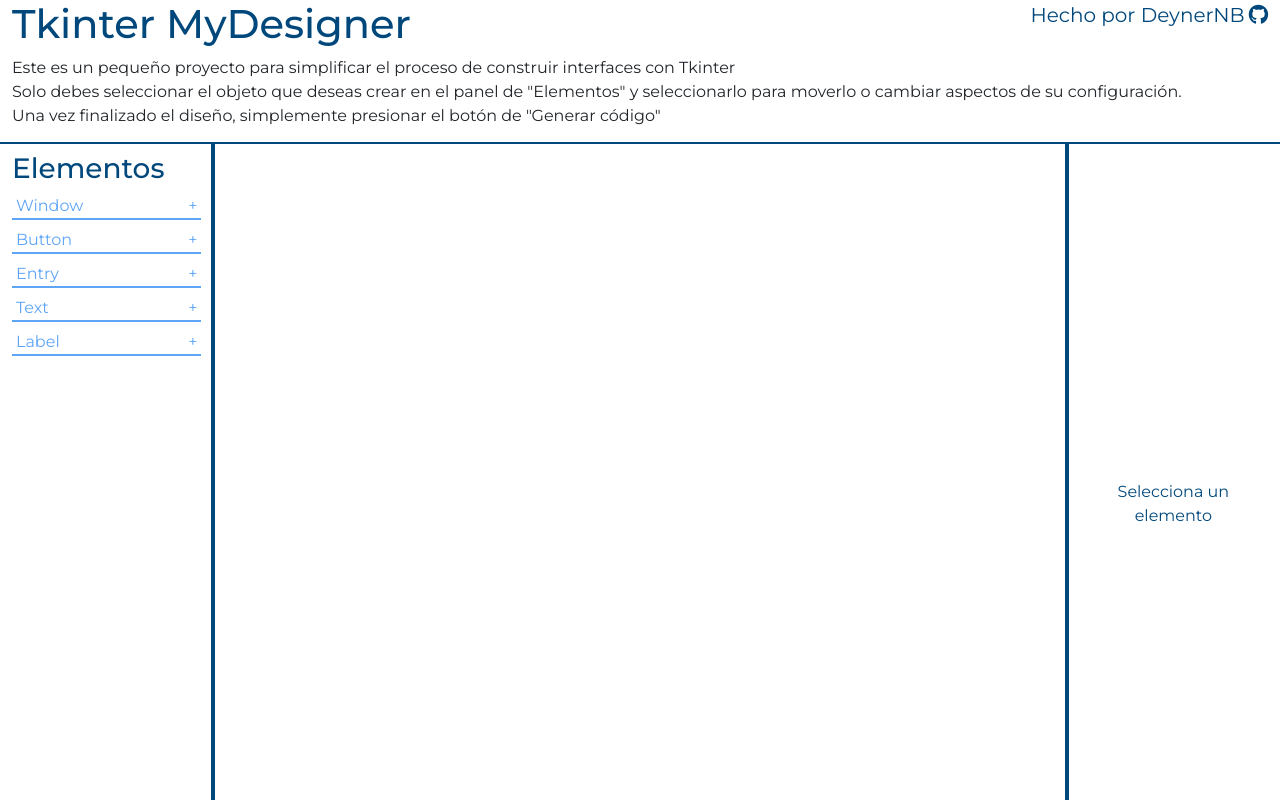
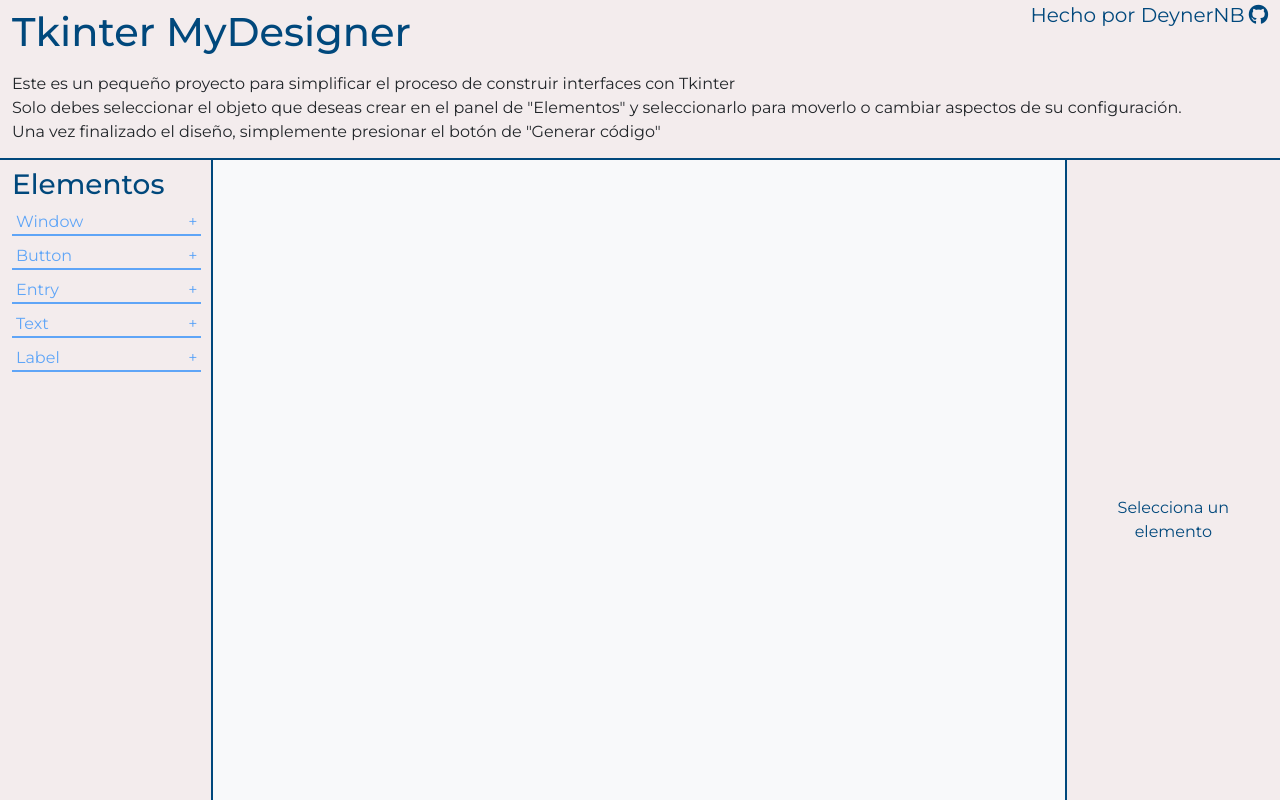
Before and after one commit to DeynerNB/Tkinter-MyDesigner, a React (Create React App) app: page / in a window 1280 px wide. Shown: the top 800 px of the page. Built offline with nearby package versions, Linux system fonts and the light colour scheme.

Commit message:
style(general): change background color of every panel

```diff
--- a/src/App.js
+++ b/src/App.js
@@ -88,16 +88,18 @@
     }
 
     return (
-        <div className="container-fluid vh-100">
-            <HeaderPanel/>
+        <div className="container-fluid vh-100 default-bg">
+            <div>
+                <HeaderPanel/>
+            </div>
             <div className='row h-100'>
-                <div className='col pt-2 panel-tkinter d-flex flex-column justify-content-between' id='element-panel' style={{ minWidth: "170px" }}>
+                <div className='default-bg col pt-2 panel-tkinter d-flex flex-column justify-content-between' id='element-panel' style={{ minWidth: "170px" }}>
                     <ElementPanel onAddElement={addElement} />
                 </div>
-                <div className='col-8 panel-tkinter' id='canvas-panel'>
+                <div className='bg-light col-8 panel-tkinter' id='canvas-panel'>
                     <Canvas elements={elements} setSelectElementKey={selectElement} onElementMoveConfig={updateConfig} selectedElementKey={selectedElementKey} />
                 </div>
-                <div className='col pt-2 panel-tkinter ' style={{ minWidth: "170px" }}>
+                <div className='default-bg col pt-2 panel-tkinter ' style={{ minWidth: "170px" }}>
                     <ConfigPanel element={elements[selectedElementKey]} onUpdateConfig={updateConfig} codeDisplayDialog={codeDisplayDialog} deleteSelectedElement={deleteSelectedElement} />
                 </div>
             </div>
--- a/src/components/elementsPanel/ElementPanel.js
+++ b/src/components/elementsPanel/ElementPanel.js
@@ -6,7 +6,7 @@
 function ElementPanel({ onAddElement }) {
     return (
         <>
-            <div className="panel">
+            <div>
                 <h3 className='element-panel-title'>Elementos</h3>
                 <div className='d-flex flex-column gap-2'>
                     <span className='w-100 px-1 d-flex justify-content-between span_button' onClick={() => onAddElement(Tkinter_Window)}>{Tkinter_Window.name} <span>+</span> </span>
--- a/src/components/headerPanel/HeaderPanel.js
+++ b/src/components/headerPanel/HeaderPanel.js
@@ -6,7 +6,7 @@
     return (
         <div id='header-container'>
             <div className='header-title-container d-flex justify-content-between'>
-                <h1>Tkinter MyDesigner</h1>
+                <h1 className='py-2'>Tkinter MyDesigner</h1>
                 <a href='https://github.com/DeynerNB' target='_blank' className='header-title-link fs-5'>
                     <span className='pe-1'>Hecho por DeynerNB</span>
                     <i className="fa-brands fa-github"></i>
--- a/src/index.css
+++ b/src/index.css
@@ -2,6 +2,7 @@
   --main-color: #00487C;
   --secondary-color: #5FA5F7;
   --delete-color: #B30000;
+  --panel-background: #f3eced;
 }
 
 body {
@@ -18,3 +19,7 @@
   font-family: "Montserrat", source-code-pro, Menlo, Monaco, Consolas, 'Courier New',
     monospace;
 }
+
+.default-bg {
+  background-color: var(--panel-background);
+}
```
